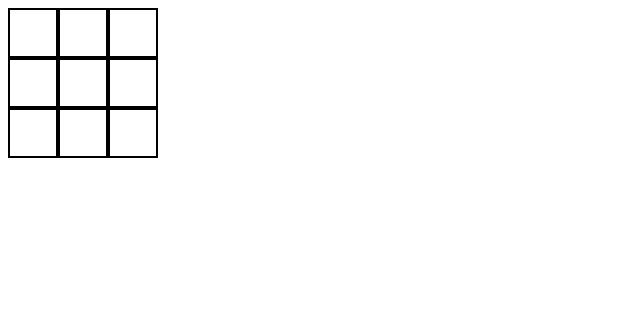
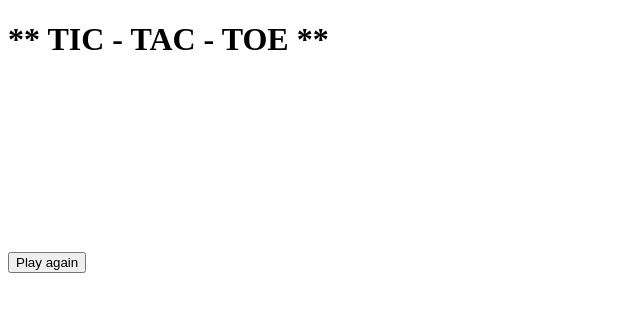
Before and after one commit to nour-a/javascript-module2, a plain HTML site: page tictactoe-game/index.html in a window 1280 px wide. Shown: the whole page, without its empty margins (0-640 px from the left). Drawn offline with Linux system fonts and the light colour scheme.

Commit message:
Update index.html

```diff
--- a/tictactoe-game/index.html
+++ b/tictactoe-game/index.html
@@ -1,25 +1,23 @@
-<!DOCTYPE html>
+<!DOCTYPE HTML>
 <html>
 	<head>
-<title>TIC TAC TOE</title>
-<link rel="stylesheet" href="style.css">
-<script src="script.js"></script>
+		<link rel="stylesheet" type="text/css" href="style.css"/>
+		<script type="text/javascript" src="java.js"></script>
 	</head>
-
 	<body>
-
-<div id="board">
-	<div class="sq r1 c1" onclick="play(this)"></div>
-	<div class="sq r1 c2" onclick="play(this)"></div>
-	<div class="sq r1 c3" onclick="play(this)"></div>
-	<div class="sq r2 c1" onclick="play(this)"></div>
-	<div class="sq r2 c2" onclick="play(this)"></div>
-	<div class="sq r2 c3" onclick="play(this)"></div>
-	<div class="sq r3 c1" onclick="play(this)"></div>
-	<div class="sq r3 c2" onclick="play(this)"></div>
-	<div class="sq r3 c3" onclick="play(this)"></div>
+		<div id ="container">
+			<h1> ** TIC - TAC - TOE **</h1>
+			<canvas id = "canvas1"  width="50" height="50"  onclick="canvasClicked(1)"></canvas>
+			<canvas id = "canvas2"  width="50" height="50"  onclick="canvasClicked(2)"></canvas>
+			<canvas id = "canvas3"  width="50" height="50"  onclick="canvasClicked(3)"></canvas><br/>
+			<canvas id = "canvas4"  width="50" height="50"  onclick="canvasClicked(4)"></canvas>
+			<canvas id = "canvas5"  width="50" height="50"  onclick="canvasClicked(5)"></canvas>
+			<canvas id = "canvas6"  width="50" height="50"  onclick="canvasClicked(6)"></canvas><br/>
+			<canvas id = "canvas7"  width="50" height="50"  onclick="canvasClicked(7)"></canvas>
+			<canvas id = "canvas8"  width="50" height="50"  onclick="canvasClicked(8)"></canvas>
+			<canvas id = "canvas9"  width="50" height="50"  onclick="canvasClicked(9)"></canvas><br/>
 		</div>
 		<div id="message"></div>
-
+		<button onclick="playAgain()">Play again</button>
 	</body>
 </html>
```
Lines whose indentation alone changed are shown as unchanged.
